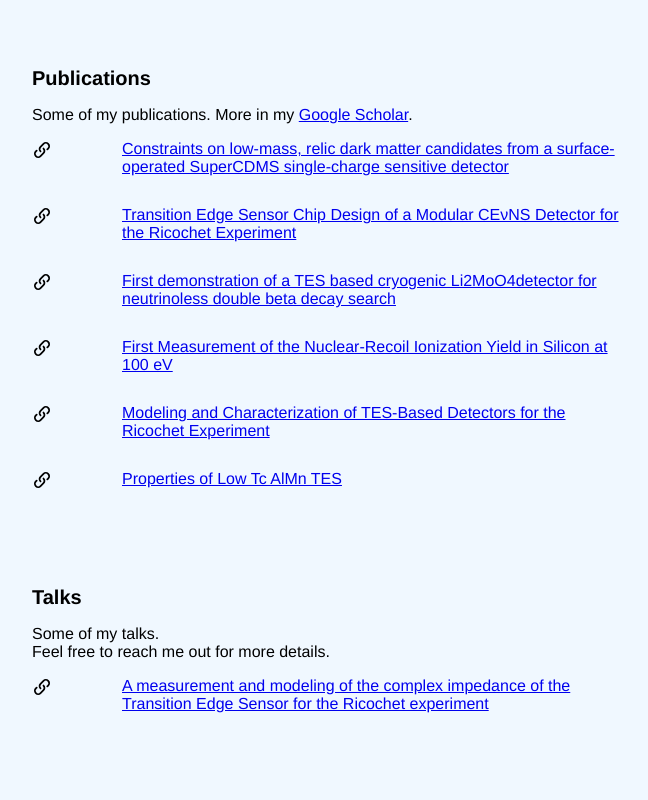
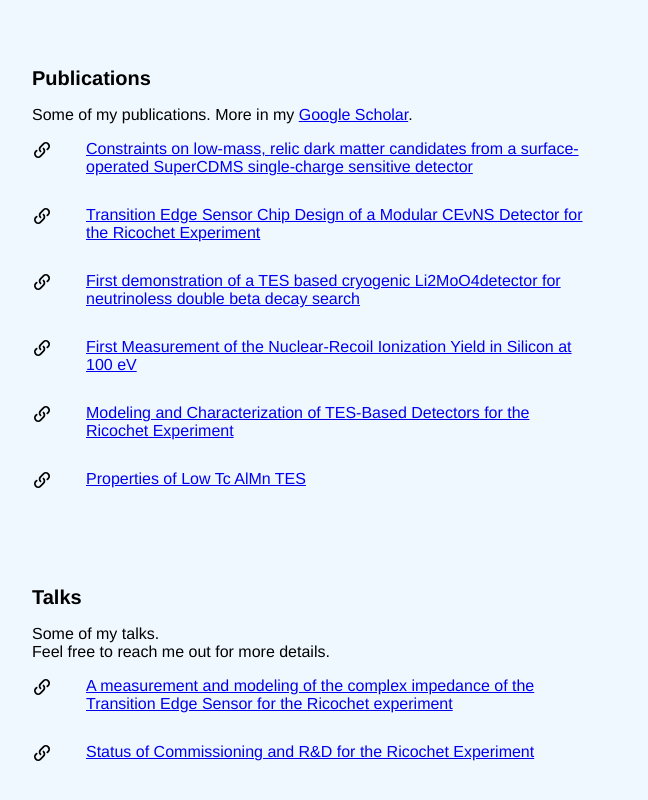
Before and after one commit to RyanChromium/ranchen.github.io, a plain HTML site: page index.html in a window 1280 px wide. Shown: the part 1716-2516 px from the top of the page, without its empty margins (243-891 px from the left). Drawn offline with Linux system fonts and the light colour scheme.

Commit message:
Add one more talk

```diff
--- a/index.html
+++ b/index.html
@@ -169,57 +169,57 @@
           <div id="project-details">
 
             <div class="project-details-content">
-              <div class="project-card">
+
                 <img src="./assets/icons/link.svg" class="resource-image">
                 <div class="project-card-text-container">
                   <a href="https://journals.aps.org/prd/abstract/10.1103/PhysRevD.102.091101">Constraints on low-mass, relic dark matter candidates from a surface-operated SuperCDMS single-charge sensitive detector</a>
                 </div>
-                </div>
+
               </div>
 
 
             <div class="project-details-content">
-              <div class="project-card">
+
                 <img src="./assets/icons/link.svg" class="resource-image">
                 <div class="project-card-text-container">
                   <a href="https://link.springer.com/article/10.1007/s10909-022-02927-1">Transition Edge Sensor Chip Design of a Modular CEνNS Detector for the Ricochet Experiment</a>
-                </div>
+
               </div>
               </div>
 
               <div class="project-details-content">
-              <div class="project-card">
+
                 <img src="./assets/icons/link.svg" class="resource-image">
                 <div class="project-card-text-container">
                   <a href="https://arxiv.org/abs/2406.02025">First demonstration of a TES based cryogenic Li2MoO4detector for neutrinoless double beta decay search</a>
-                </div>
+
                 </div>
               </div>
 
               <div class="project-details-content">
-                <div class="project-card">
+
                   <img src="./assets/icons/link.svg" class="resource-image">
                   <div class="project-card-text-container">
                     <a href="https://journals.aps.org/prl/abstract/10.1103/PhysRevLett.131.091801">First Measurement of the Nuclear-Recoil Ionization Yield in Silicon at 100 eV</a>
-                  </div>
+
                   </div>
                 </div>
 
               <div class="project-details-content">
-                <div class="project-card">
+
                   <img src="./assets/icons/link.svg" class="resource-image">
                   <div class="project-card-text-container">
                     <a href="https://link.springer.com/article/10.1007/s10909-024-03087-0">Modeling and Characterization of TES-Based Detectors for the Ricochet Experiment</a>
-                  </div>
+
                   </div>
                 </div>
 
               <div class="project-details-content">
-                <div class="project-card">
+
                   <img src="./assets/icons/link.svg" class="resource-image">
                   <div class="project-card-text-container">
                     <a href="https://link.springer.com/article/10.1007/s10909-024-03086-1">Properties of Low Tc AlMn TES</a>
-                  </div>
+
                   </div>
                 </div>
 
@@ -248,13 +248,22 @@
           <div id="project-details">
 
             <div class="project-details-content">
-              <div class="project-card">
+
                 <img src="./assets/icons/link.svg" class="resource-image">
                 <div class="project-card-text-container">
                   <a href="https://indico.bnl.gov/event/17072/contributions/70705/">A measurement and modeling of the complex impedance of the Transition Edge Sensor for the Ricochet experiment</a>
                 </div>
-                </div>
+
+            </div>
+            <div class="project-details-content">
+
+                <img src="./assets/icons/link.svg" class="resource-image">
+                <div class="project-card-text-container">
+                  <a href="https://indico.phy.ornl.gov/event/510/contributions/2271/">Status of Commissioning and R&D for the Ricochet Experiment</a>
+
               </div>
+            </div>
+          </div>
 
 
 
```
